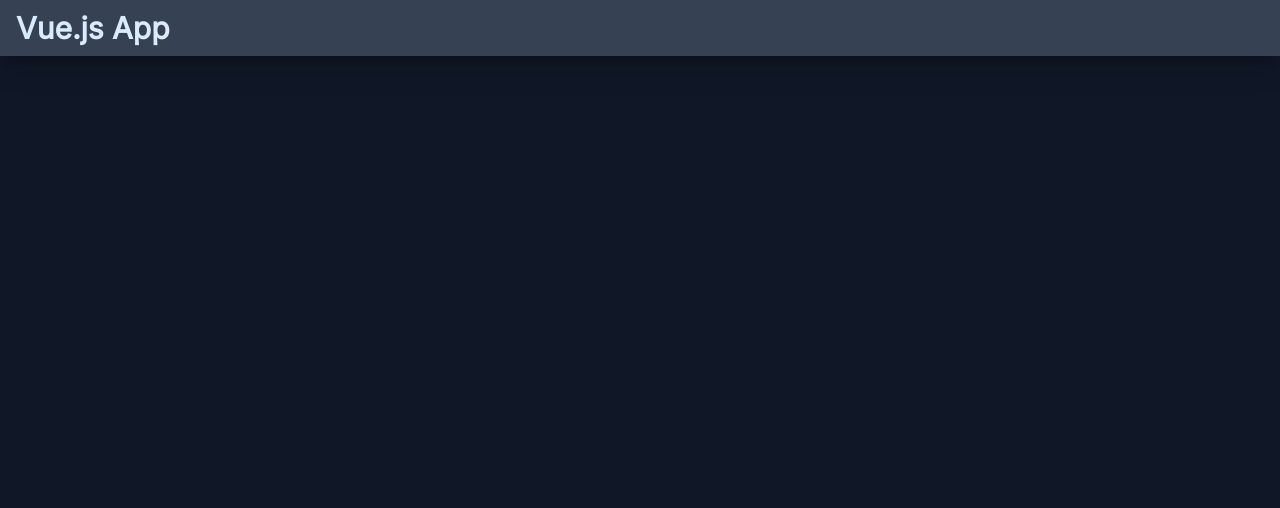
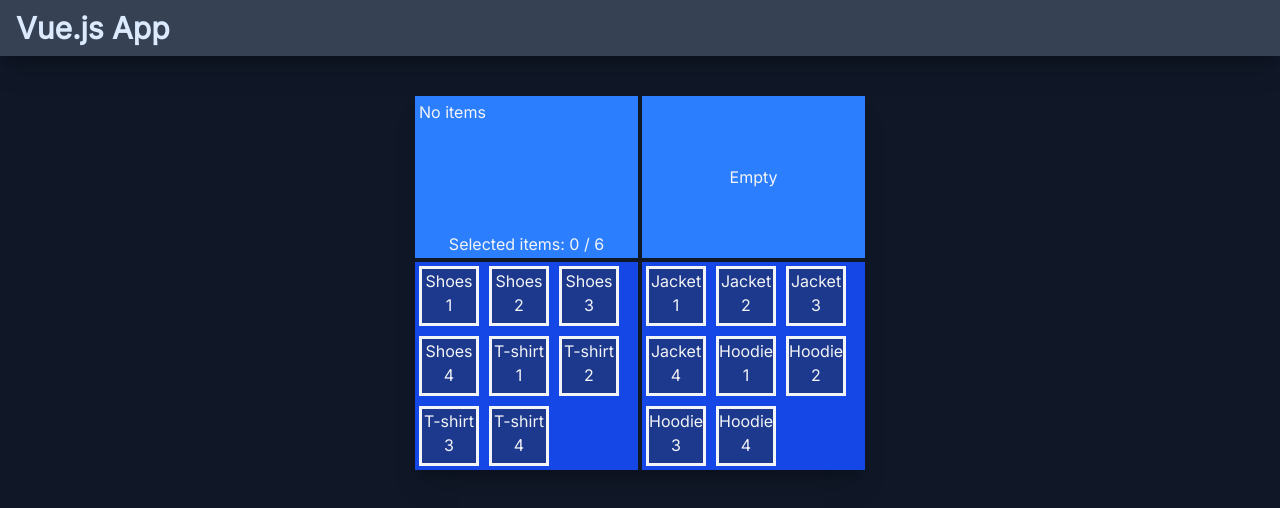
Before and after one commit to maikovskii-danil/DvaPacana_vue_test_task, a Vue app: page / in a window 1280 px wide. Shown: the top 508 px of the page. Built offline with nearby package versions, Linux system fonts and the light colour scheme.

Commit message:
finish test task

```diff
--- a/src/components/CommonList.vue
+++ /dev/null
@@ -1,5 +0,0 @@
-<template>
-  <div></div>
-</template>
-
-<script setup lang="ts"></script>
--- /dev/null
+++ b/src/components/CommonSelectedItem.vue
@@ -0,0 +1,21 @@
+<template>
+  <div
+    class="h-[162px] flex items-center justify-center text-gray-100 bg-blue-500 relative"
+  >
+    <div
+      v-if="item"
+      class="bg-blue-900 border-4 border-gray-100 absolute top-1 left-1 right-1 bottom-1 flex items-center justify-center"
+    >
+      {{ item.name }}
+    </div>
+    <div v-else>Empty</div>
+  </div>
+</template>
+
+<script setup lang="ts">
+import type { TSomeItem } from '../types';
+
+defineProps<{
+  item: TSomeItem | null;
+}>();
+</script>
--- /dev/null
+++ b/src/components/CommonSelector.vue
@@ -0,0 +1,29 @@
+<template>
+  <div class="w-[50%] flex flex-col gap-2">
+    <CommonSelectedItem :item="selectedItem" />
+    <div class="bg-blue-700 p-2">
+      <SomeItemList
+        :items="items"
+        @click="handleItemSelect"
+      />
+    </div>
+  </div>
+</template>
+
+<script setup lang="ts">
+import { ref } from 'vue';
+
+import CommonSelectedItem from './CommonSelectedItem.vue';
+import SomeItemList from './SomeItemList.vue';
+import type { TSomeItem } from '../types';
+
+const { items } = defineProps<{
+  items: TSomeItem[];
+}>();
+
+const selectedItem = ref<TSomeItem | null>(null);
+
+const handleItemSelect = (id: number) => {
+  selectedItem.value = items.find((item) => item.id === id) || null;
+};
+</script>
--- a/src/components/ItemSelector.vue
+++ /dev/null
@@ -1,5 +0,0 @@
-<template>
-  <div></div>
-</template>
-
-<script setup lang="ts"></script>
--- /dev/null
+++ b/src/components/SomeItem.vue
@@ -0,0 +1,20 @@
+<template>
+  <div
+    class="border-3 border-gray-100 text-gray-100 bg-blue-900 text-center w-30 h-30"
+    @click="emit('click', item.id)"
+  >
+    {{ item.name }}
+  </div>
+</template>
+
+<script setup lang="ts">
+import type { TSomeItem } from '../types';
+
+defineProps<{
+  item: TSomeItem;
+}>();
+
+const emit = defineEmits<{
+  (e: 'click', id: number): void;
+}>();
+</script>
--- /dev/null
+++ b/src/components/SomeItemList.vue
@@ -0,0 +1,29 @@
+<template>
+  <div class="flex flex-wrap gap-5">
+    <SomeItem
+      v-for="item in items"
+      :key="item.id"
+      :item="item"
+      @click="emit('click', item.id)"
+    />
+    <div
+      v-if="items.length === 0"
+      class="text-gray-100"
+    >
+      No items
+    </div>
+  </div>
+</template>
+
+<script setup lang="ts">
+import SomeItem from './SomeItem.vue';
+import type { TSomeItem } from '../types';
+
+defineProps<{
+  items: TSomeItem[];
+}>();
+
+const emit = defineEmits<{
+  (e: 'click', id: number): void;
+}>();
+</script>
--- a/src/components/UserList.vue
+++ /dev/null
@@ -1,5 +0,0 @@
-<template>
-  <div></div>
-</template>
-
-<script setup lang="ts"></script>
--- /dev/null
+++ b/src/components/UserSelectedItemsContainer.vue
@@ -0,0 +1,27 @@
+<template>
+  <div class="bg-blue-500 p-2 h-[162px]">
+    <div class="h-[132px]">
+      <SomeItemList
+        :items="items"
+        @click="emit('cancel-select', $event)"
+      />
+    </div>
+    <div class="text-center text-gray-100">
+      Selected items: {{ items.length }} / {{ MAX_SELECTED_USER_ITEMS }}
+    </div>
+  </div>
+</template>
+
+<script setup lang="ts">
+import { MAX_SELECTED_USER_ITEMS } from '../consts';
+import SomeItemList from './SomeItemList.vue';
+import type { TSomeItem } from '../types';
+
+defineProps<{
+  items: TSomeItem[];
+}>();
+
+const emit = defineEmits<{
+  (e: 'cancel-select', id: number): void;
+}>();
+</script>
--- /dev/null
+++ b/src/components/UserSelector.vue
@@ -0,0 +1,49 @@
+<template>
+  <div class="flex flex-col gap-2 w-[50%]">
+    <UserSelectedItemsContainer
+      :items="selectedItems"
+      @cancel-select="handleItemSelect"
+    />
+    <div class="bg-blue-700 p-2">
+      <SomeItemList
+        :items="items"
+        @click="handleItemSelect"
+      />
+    </div>
+  </div>
+</template>
+
+<script setup lang="ts">
+import { computed, ref } from 'vue';
+
+import { MAX_SELECTED_USER_ITEMS } from '../consts';
+import SomeItemList from './SomeItemList.vue';
+import type { TSomeItem } from '../types';
+import UserSelectedItemsContainer from './UserSelectedItemsContainer.vue';
+
+const { items } = defineProps<{
+  items: TSomeItem[];
+}>();
+
+const selectedItems = ref<TSomeItem[]>([]);
+const selectedItemsIds = computed(() =>
+  selectedItems.value.map((item) => item.id),
+);
+
+const handleItemSelect = (id: number) => {
+  if (selectedItemsIds.value.includes(id)) {
+    selectedItems.value = selectedItems.value.filter((item) => item.id !== id);
+    return;
+  }
+
+  if (
+    selectedItems.value.length < MAX_SELECTED_USER_ITEMS
+    && !selectedItemsIds.value.includes(id)
+  ) {
+    const foundItem = items.find((item) => item.id === id);
+    if (foundItem) {
+      selectedItems.value.push(foundItem);
+    }
+  }
+};
+</script>
--- /dev/null
+++ b/src/consts.ts
@@ -0,0 +1,73 @@
+import type { TSomeItem } from './types';
+
+export const MAX_SELECTED_USER_ITEMS = 6;
+
+export const COMMON_ITEMS: TSomeItem[] = [
+  {
+    id: 11,
+    name: 'Jacket 1',
+  },
+  {
+    id: 12,
+    name: 'Jacket 2',
+  },
+  {
+    id: 13,
+    name: 'Jacket 3',
+  },
+  {
+    id: 14,
+    name: 'Jacket 4',
+  },
+  {
+    id: 15,
+    name: 'Hoodie 1',
+  },
+  {
+    id: 16,
+    name: 'Hoodie 2',
+  },
+  {
+    id: 17,
+    name: 'Hoodie 3',
+  },
+  {
+    id: 18,
+    name: 'Hoodie 4',
+  },
+];
+
+export const USER_ITEMS: TSomeItem[] = [
+  {
+    id: 1,
+    name: 'Shoes 1',
+  },
+  {
+    id: 2,
+    name: 'Shoes 2',
+  },
+  {
+    id: 3,
+    name: 'Shoes 3',
+  },
+  {
+    id: 4,
+    name: 'Shoes 4',
+  },
+  {
+    id: 5,
+    name: 'T-shirt 1',
+  },
+  {
+    id: 6,
+    name: 'T-shirt 2',
+  },
+  {
+    id: 7,
+    name: 'T-shirt 3',
+  },
+  {
+    id: 8,
+    name: 'T-shirt 4',
+  },
+];
--- a/src/types/index.ts
+++ b/src/types/index.ts
@@ -1 +1,4 @@
-export type TemplateReadyForTestTask = object;
+export interface TSomeItem {
+  id: number;
+  name: string;
+}
--- a/src/views/MainPage.vue
+++ b/src/views/MainPage.vue
@@ -1,9 +1,12 @@
 <template>
-  <div class="flex flex-col gap-2 shadow-xl/20 w-[80%] bg-white">
-    <ItemSelector />
+  <div class="flex gap-2 shadow-xl/20 w-[450px]">
+    <UserList :items="USER_ITEMS" />
+    <CommonList :items="COMMON_ITEMS" />
   </div>
 </template>
 
 <script setup lang="ts">
-import ItemSelector from '../components/ItemSelector.vue';
+import { COMMON_ITEMS, USER_ITEMS } from '../consts';
+import CommonList from '../components/CommonSelector.vue';
+import UserList from '../components/UserSelector.vue';
 </script>
```
